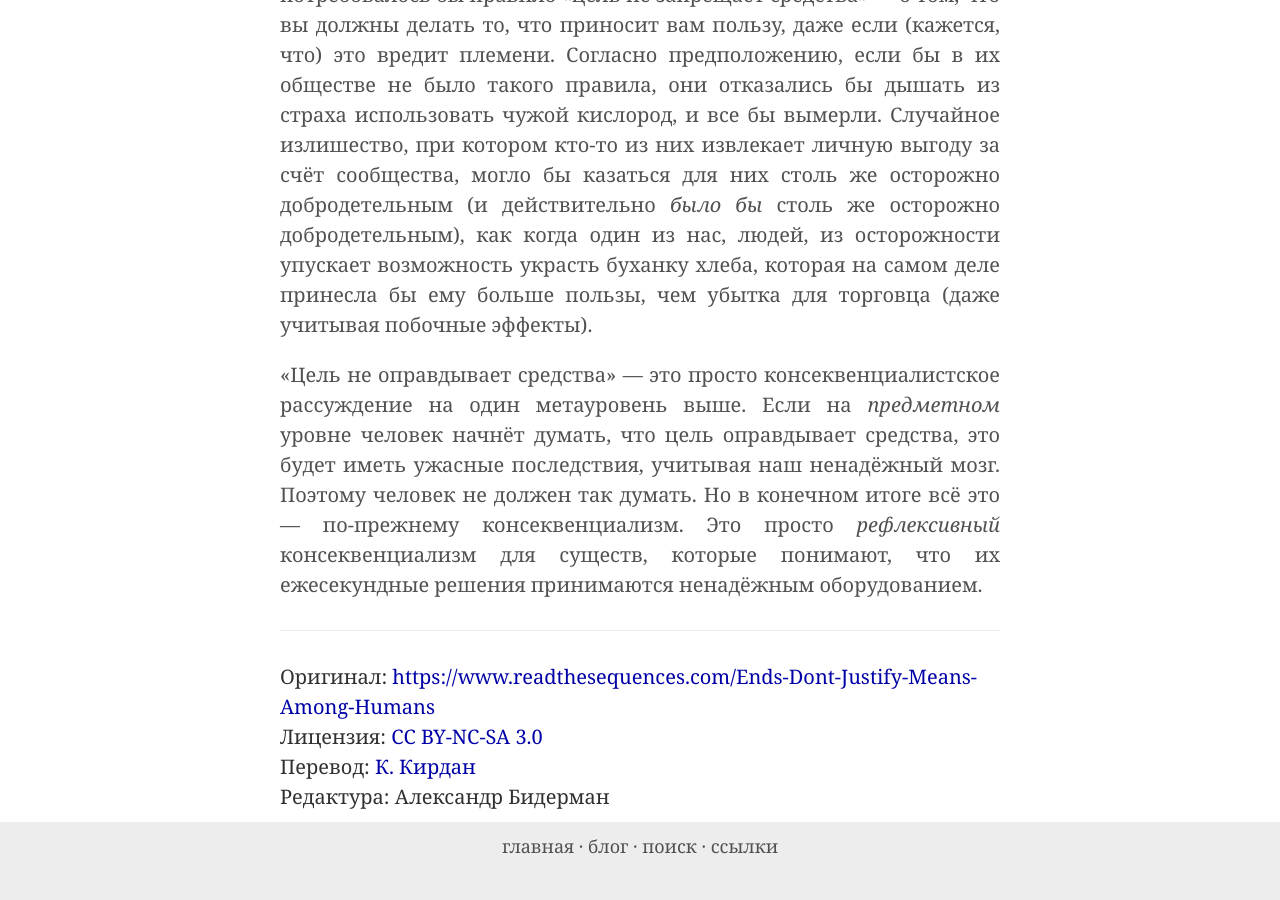
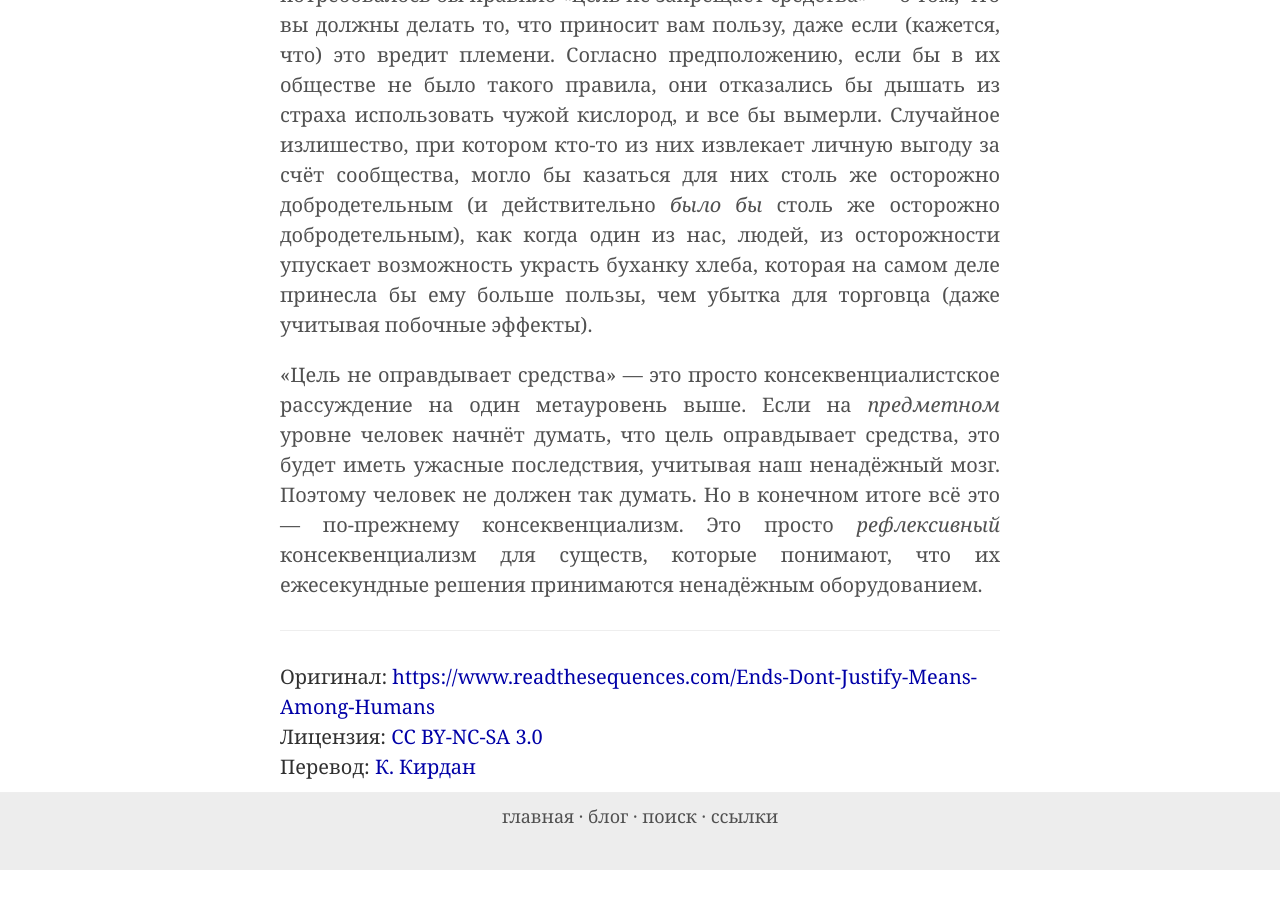
Before and after one commit to ReducingSuffering/reducingsuffering.github.io, a Jekyll site: the page built from _articles/eliezer-yudkowsky-ends-dont-justify-means-among-humans.md, in a window 1280 px wide and 900 px high, scrolled down 4600 px. Built offline with Jekyll 4.4.1, drawn with Linux system fonts in a browser that asks for light colours; after the commit the page ends 5470 px from its top, so only the background shows below that.

Commit message:
Update eliezer-yudkowsky-ends-dont-justify-means-among-humans.md

```diff
--- a/_articles/eliezer-yudkowsky-ends-dont-justify-means-among-humans.md
+++ b/_articles/eliezer-yudkowsky-ends-dont-justify-means-among-humans.md
@@ -6,7 +6,6 @@ authors:
 original_date: 2008.10.15
 original: https://www.readthesequences.com/Ends-Dont-Justify-Means-Among-Humans
 translated_by: К. Кирдан
-edited_by: Александр Бидерман
 license:
   - CC BY-NC-SA 3.0
   - https://creativecommons.org/licenses/by-nc-sa/3.0/deed.ru
```
